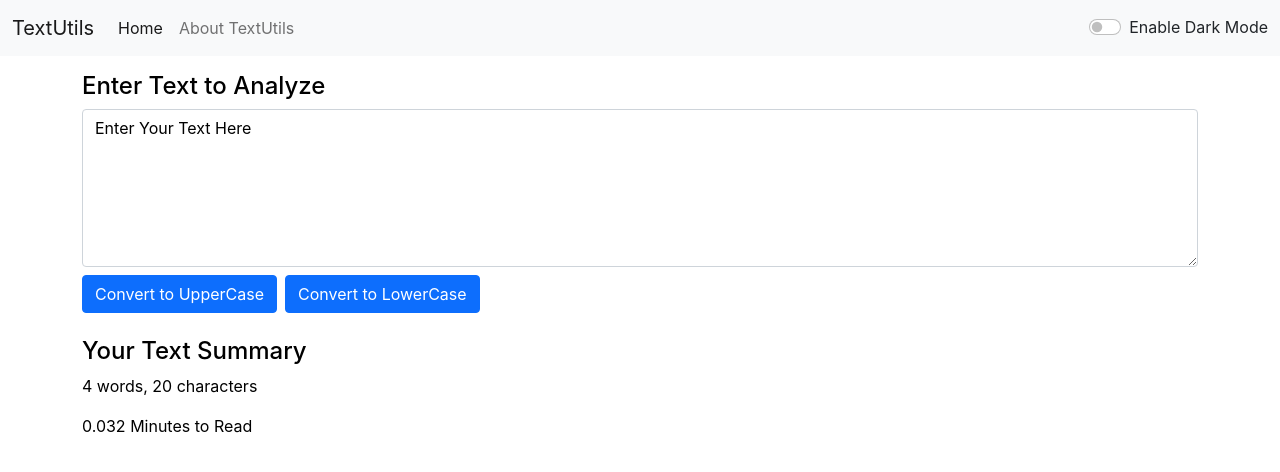
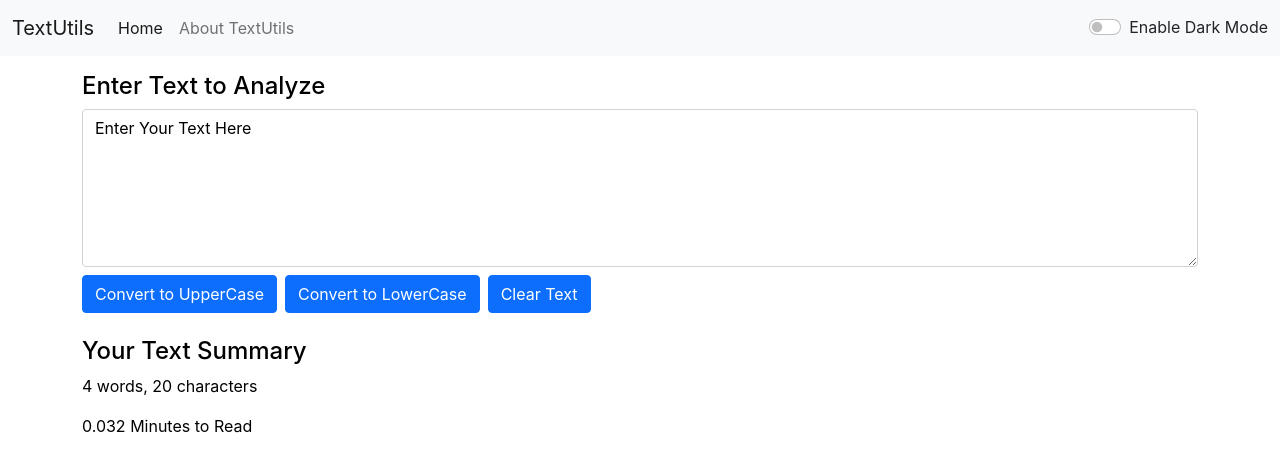
Before and after one commit to mlscgescoe/TextUtils, a React (Create React App) app: page / in a window 1280 px wide. Shown: the top 472 px of the page. Built offline with nearby package versions, Linux system fonts and the light colour scheme.

Commit message:
Added Clear Text Button to TextForm

```diff
--- a/package.json
+++ b/package.json
@@ -8,6 +8,7 @@
     "@testing-library/user-event": "^13.5.0",
     "react": "^17.0.2",
     "react-dom": "^17.0.2",
+    "react-router-dom": "^6.2.2",
     "react-scripts": "5.0.0",
     "web-vitals": "^2.1.4"
   },
--- a/src/components/TextForm.js
+++ b/src/components/TextForm.js
@@ -21,6 +21,10 @@
         setText(event.target.value);
     }
 
+    const clearText = ()=>{
+        setText("")
+    }
+
     return (
     <>
       <h4 style={{color: props.mode === 'dark'?'white':'black'}}>{props.heading}</h4>
@@ -28,6 +32,7 @@
         <textarea className="form-control" id="myBox" rows="6" style={{backgroundColor: props.mode === 'dark'?'grey':'white', color: props.mode === 'dark'?'white':'black'}} value={text} onChange={handleChange}></textarea>
         <button className="btn btn-primary my-2" onClick={upperClick}>Convert to UpperCase</button>
         <button className="btn btn-primary my-2 mx-2" onClick={lowerClick}>Convert to LowerCase</button>
+        <button className="btn btn-primary my-2" onClick={clearText}>Clear Text</button>
       </div>
 
       <div className="my-3" style={{color: props.mode === 'dark'?'white':'black'}}>
```
Also changed, not shown: 1 other file (tests, documents, lock files or other folders).
